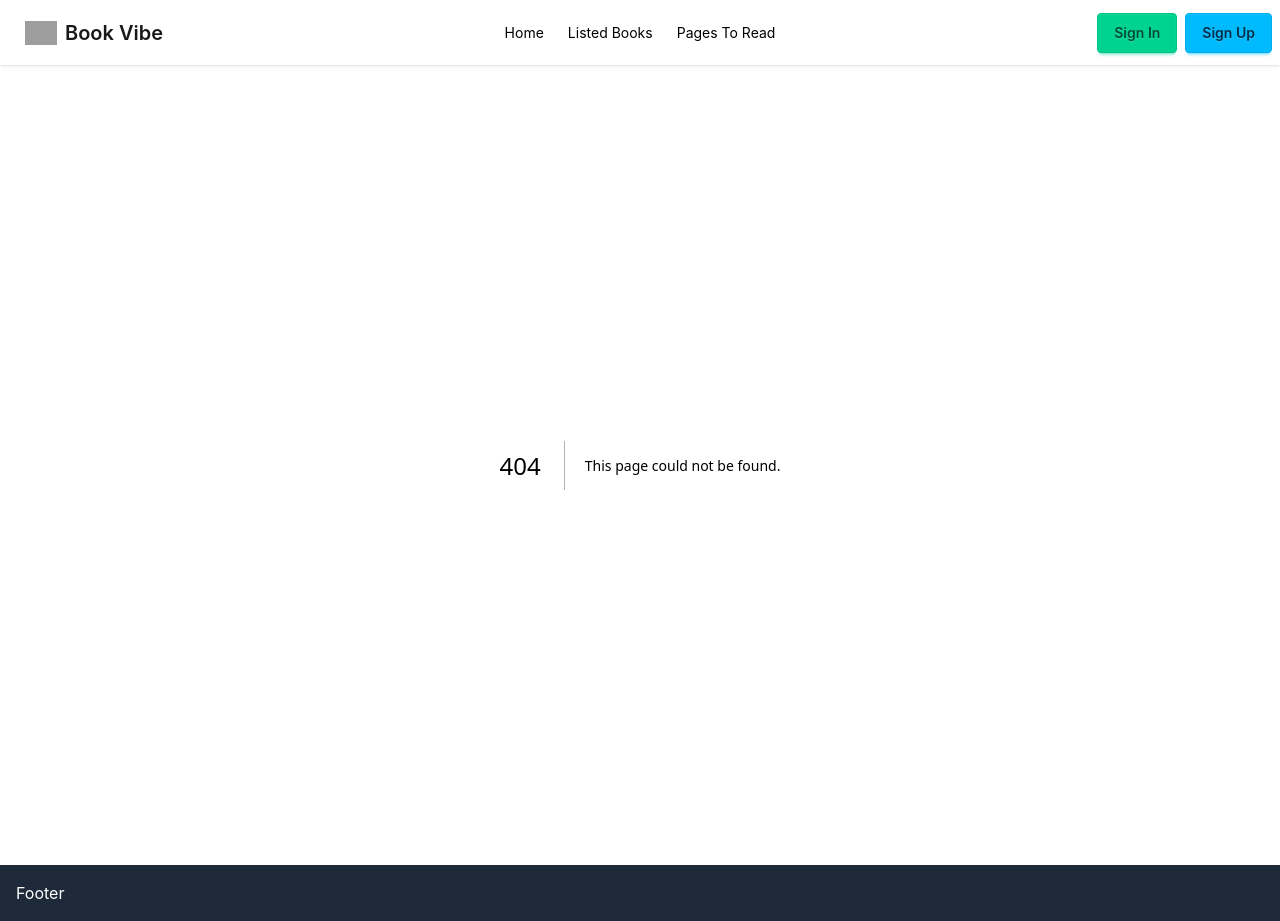
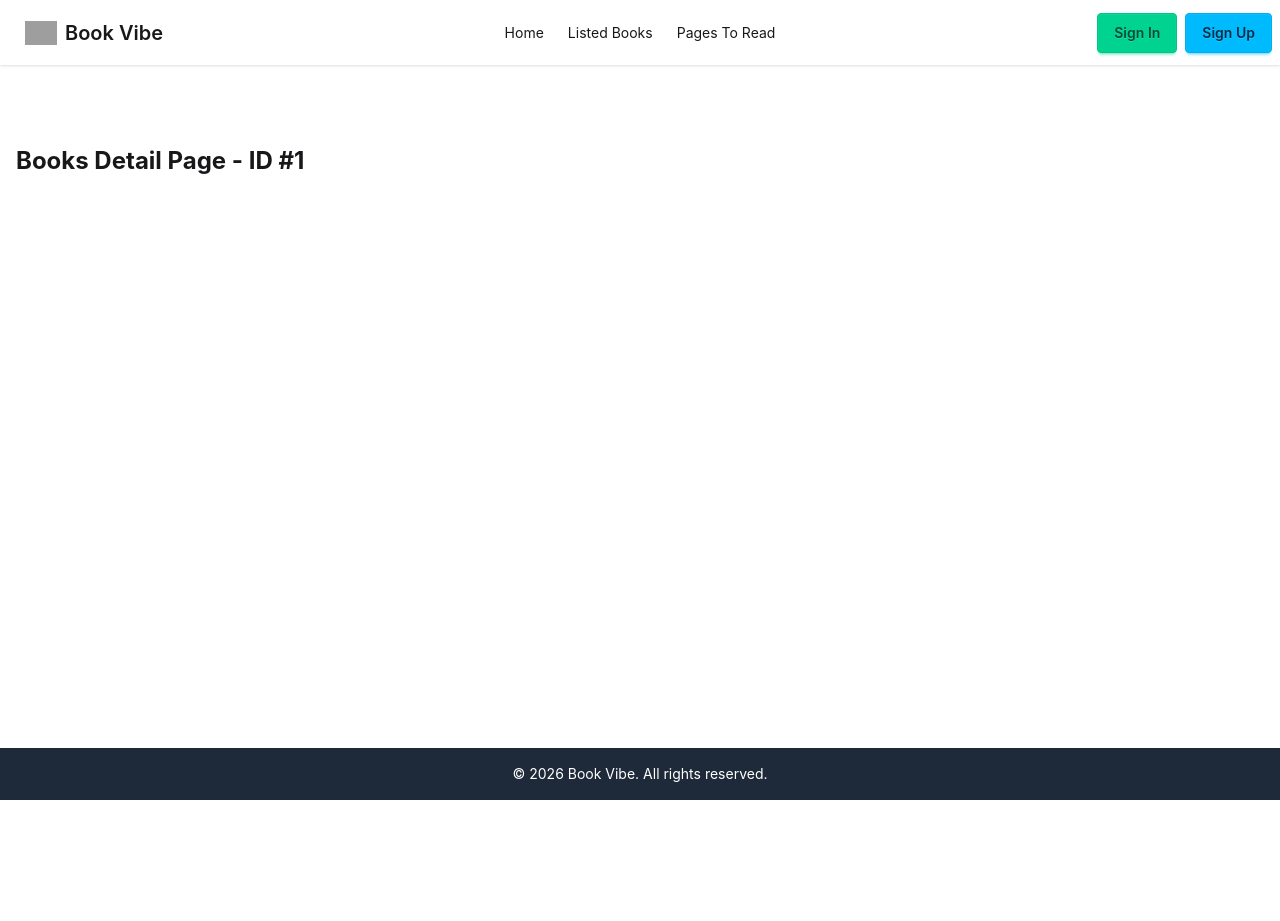
Before and after one commit to tahxin/vibe-books, a Next.js app: page /books/1 in a window 1280 px wide. Before the commit this address had no page. After the commit the page ends 800 px from the top, so only its background shows below. Built offline with nearby package versions, Linux system fonts and the light colour scheme; grey boxes are pictures that could not be loaded.

Commit message:
fix(app): add book details dynamic route, listed-books page, and update root layout metadata

```diff
--- /dev/null
+++ b/src/app/books/[slug]/page.tsx
@@ -0,0 +1,17 @@
+import React from 'react';
+
+interface BookDetailsPageProps {
+  params: Promise<{ slug: string }>;
+}
+
+const BookDetailsPage = async ({ params }: BookDetailsPageProps) => {
+  const { slug } = await params;
+
+  return (
+    <div className="container mx-auto py-20 px-4">
+      <h1 className="text-2xl font-bold">Books Detail Page - ID #{slug}</h1>
+    </div>
+  );
+};
+
+export default BookDetailsPage;
--- a/src/app/layout.tsx
+++ b/src/app/layout.tsx
@@ -14,11 +14,15 @@ const geistMono = Geist_Mono({
 });
 
 export const metadata: Metadata = {
-  title: "Create Next App",
-  description: "Generated by create next app",
+  title: "Book Vibe",
+  description: "Discover and read your favorite books",
 };
 
-export default function RootLayout({ children }: LayoutProps<"/">) {
+export default function RootLayout({
+  children,
+}: Readonly<{
+  children: React.ReactNode;
+}>) {
   return (
     <html
       lang="en"
@@ -26,14 +30,12 @@ export default function RootLayout({ children }: LayoutProps<"/">) {
       className={`${geistSans.variable} ${geistMono.variable} h-full antialiased`}
     >
       <body className="min-h-full flex flex-col">
-
         <Navbar />
-
-        {children}
-
-        <h2 className="bg-gray-800 text-white p-4">Footer</h2>
-
-        </body>
+        <main className="flex-1">{children}</main>
+        <footer className="bg-gray-800 text-white p-4 text-center text-sm">
+          &copy; {new Date().getFullYear()} Book Vibe. All rights reserved.
+        </footer>
+      </body>
     </html>
   );
 }
--- a/src/app/listed-books/page.tsx
+++ b/src/app/listed-books/page.tsx
@@ -0,0 +1,11 @@
+import React from 'react';
+
+const ListedBooksPage = () => {
+  return (
+    <div className="container mx-auto py-10">
+      <h1 className="text-2xl font-bold">Listed Books</h1>
+    </div>
+  );
+};
+
+export default ListedBooksPage;
```
